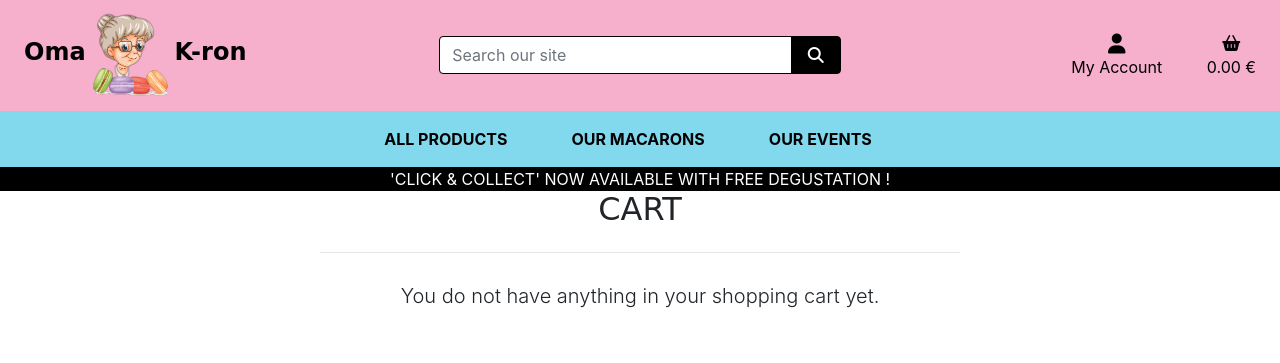
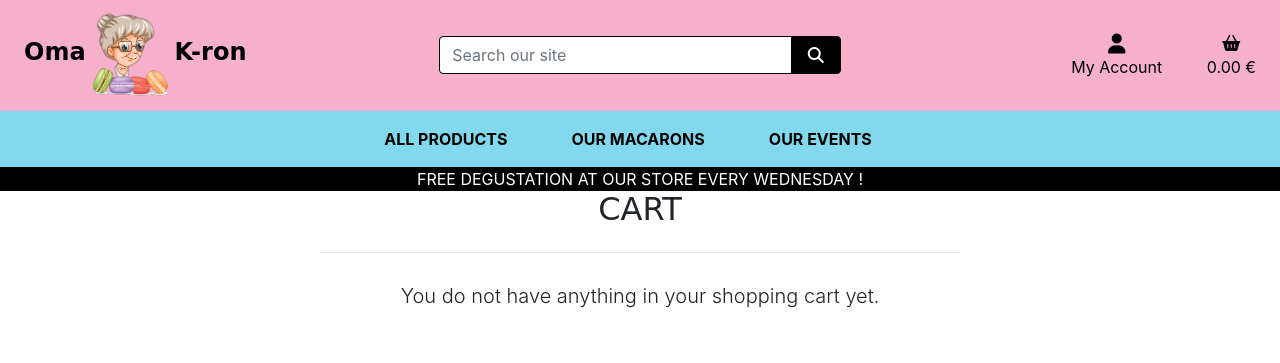
Before and after one commit to yannickferenczi/oma-k-ron-website, a Django app: page /cart/ in a window 1280 px wide. Shown: the top 363 px of the page. Run offline with Django 3.2, Linux system fonts and the light colour scheme; some libraries are stand-ins or nearby versions; some web fonts are replaced.

Commit message:
Get rid of click and collect

```diff
--- a/checkout/admin.py
+++ b/checkout/admin.py
@@ -33,7 +33,6 @@ class OrderAdmin(admin.ModelAdmin):
         "county",
         "country",
         "date_of_order",
-        "click_and_collect",
         "delivery_costs",
         "order_value",
         "total",
@@ -44,7 +43,6 @@ class OrderAdmin(admin.ModelAdmin):
         "first_name",
         "last_name",
         "date_of_order",
-        "click_and_collect",
         "delivery_costs",
         "order_value",
         "total",
--- a/checkout/models.py
+++ b/checkout/models.py
@@ -35,7 +35,6 @@ class Order(models.Model):
         default="Germany"
     )
     date_of_order = models.DateTimeField(auto_now_add=True)
-    click_and_collect = models.BooleanField(default=False)
     delivery_costs = models.DecimalField(
         max_digits=5,
         decimal_places=2,
--- a/templates/base.html
+++ b/templates/base.html
@@ -126,10 +126,10 @@
                     {% include 'includes/main-nav.html' %}
                 </nav>
             </div>
-            <div id="click-and-collect-banner" class="row text-center">
+            <div id="marketing-banner" class="row text-center">
                 <div class="col bg-black text-white">
-                    <a href="{% url 'products' %}" class="logo-font my-1 text-white">
-                        'click & collect' now available with free degustation !
+                    <a href="#opening-hours" class="logo-font my-1 text-white">
+                        Free degustation at our store every Wednesday !
                     </a>
                 </div>
             </div>
@@ -164,7 +164,7 @@
                     <div class="col-md-5 p-0 d-flex align-items-center justify-content-center">
                         <div class="row">
                             <div class="col-12 text-center">
-                                <h4><strong>Opening Hours</strong></h4>
+                                <h4 id="opening-hours"><strong>Opening Hours</strong></h4>
                                 <p class="m-0 p-0"><strong>Mon - Fr:</strong> from 10am to 6pm</p>
                                 <p class="m-0 p-0"><strong>Sat:</strong> from 10am to 4pm</p>
                             </div>
```
Also changed, not shown: checkout/forms.py (+7 -10 lines), checkout/migrations/0003_remove_order_click_and_collect.py (added).
